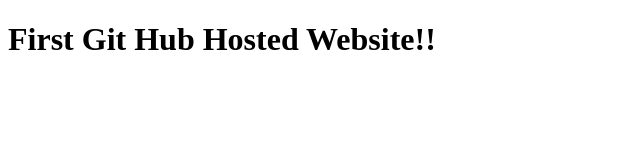
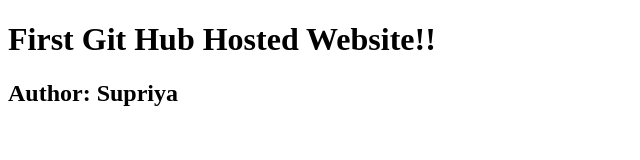
Before and after one commit to Supriya0115/Supriya0115.github.io, a plain HTML site: page index.html in a window 1280 px wide. Shown: the whole page, without its empty margins (0-640 px from the left). Drawn offline with Linux system fonts and the light colour scheme.

Commit message:
Update index.html

```diff
--- a/index.html
+++ b/index.html
@@ -8,5 +8,6 @@
 </head>
 <body>
     <h1> First Git Hub Hosted Website!! </h1>
+    <h2> Author: Supriya </h2>
 </body>
 </html>
```
